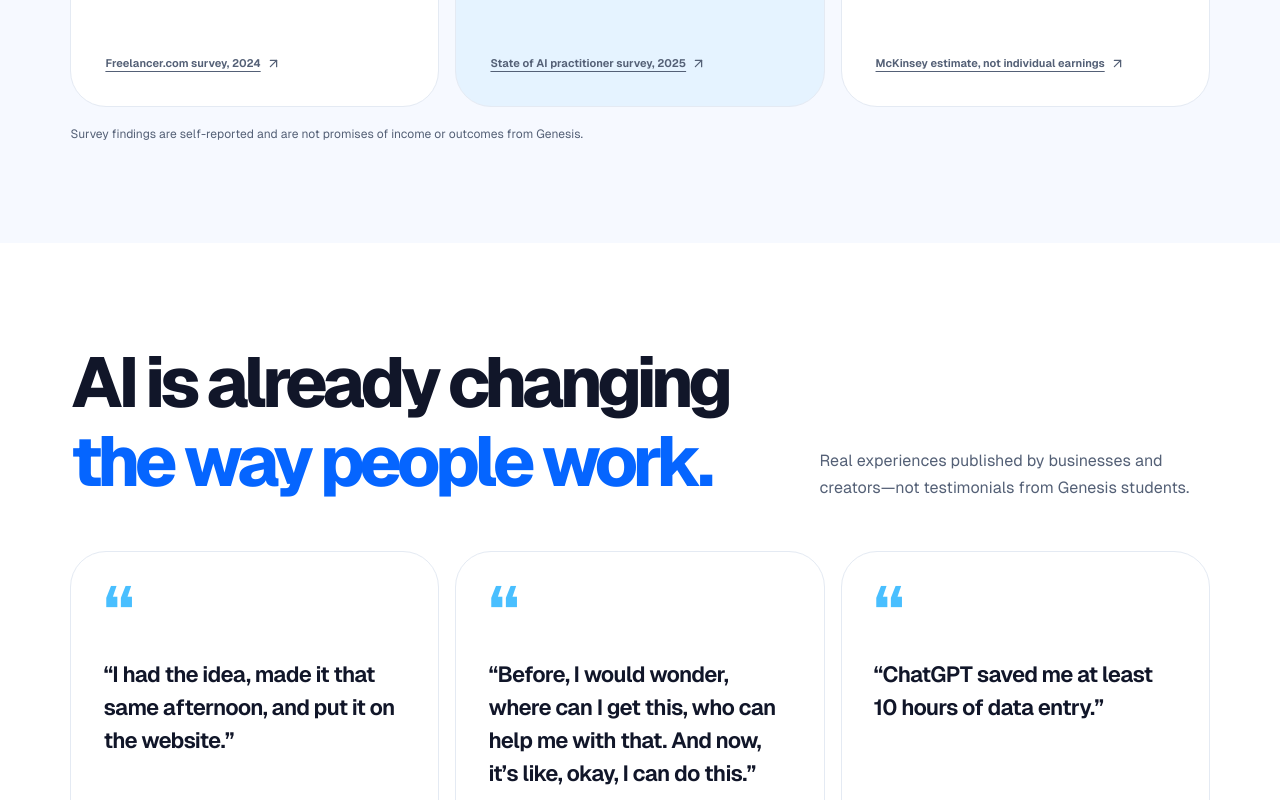
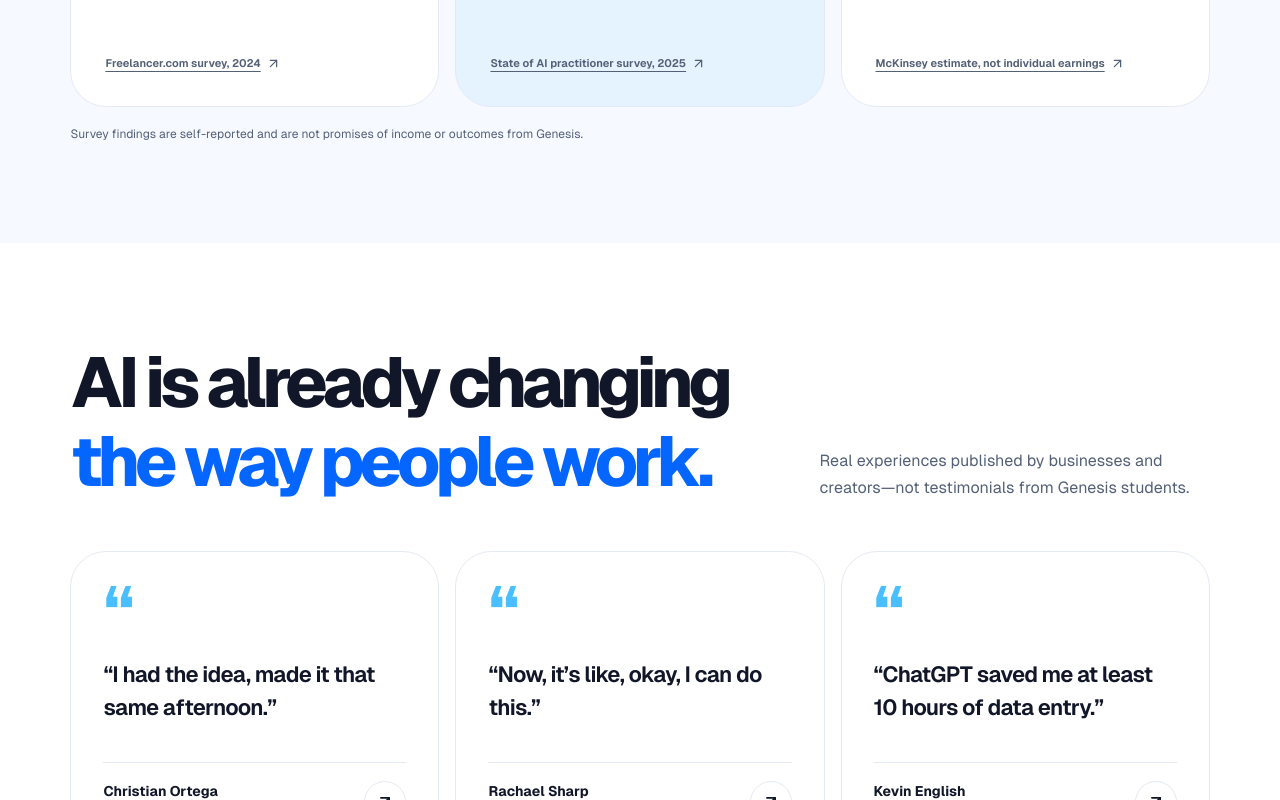
Before and after one commit to oillusionmiracle-droid/silk-studio, a Next.js app: page /futurecraft in a window 1280 px wide. Shown: the part 2000-2800 px from the top of the page. Built offline with nearby package versions, Linux system fonts and the light colour scheme; no server answers; a web font is replaced by a local one.

Commit message:
fix(futurecraft): retain scroll reveals, adjust sourced quotes and JSX copy

```diff
--- a/components/futurecraft/FuturecraftLanding.tsx
+++ b/components/futurecraft/FuturecraftLanding.tsx
@@ -1,3 +1,4 @@
+/* eslint-disable react/no-unescaped-entities -- natural marketing copy */
 'use client';
 
 import { useEffect, useRef, useState, type FormEvent, type MouseEvent } from 'react';
@@ -34,8 +35,8 @@ const tracks=[
  {n:'04',title:'Automate',desc:'Build systems that make everyday business tasks simpler and faster.',kind:'Business workflows'}
 ];
 const quotes=[
- {quote:'“I had the idea, made it that same afternoon, and put it on the website.”',name:'Christian Ortega',role:'The Original Tamale Co.',url:'https://openai.com/index/small-business-stories/'},
- {quote:'“Before, I would wonder, where can I get this, who can help me with that. And now, it’s like, okay, I can do this.”',name:'Rachael Sharp',role:'Sharp & Sharp Certified Seed',url:'https://openai.com/index/small-business-stories/'},
+ {quote:'“I had the idea, made it that same afternoon.”',name:'Christian Ortega',role:'The Original Tamale Co.',url:'https://openai.com/index/small-business-stories/'},
+ {quote:'“Now, it’s like, okay, I can do this.”',name:'Rachael Sharp',role:'Sharp & Sharp Certified Seed',url:'https://openai.com/index/small-business-stories/'},
  {quote:'“ChatGPT saved me at least 10 hours of data entry.”',name:'Kevin English',role:'Owner, Keg Built',url:'https://openai.com/index/introducing-chatgpt-small-business-program/'}
 ];
 const faqs=[
@@ -96,10 +97,9 @@ export default function FuturecraftLanding(){
   const ctx=gsap.context(()=>{
     const headline=document.querySelector('.fc-hero h1');
     if(headline){
-      const split=SplitText.create(headline,{type:'words',autoSplit:true,onSplit(self){return gsap.from(self.words,{yPercent:85,opacity:0,duration:1.05,stagger:.09,ease:'power4.out'})}});
+      SplitText.create(headline,{type:'words',autoSplit:true,onSplit(self){return gsap.from(self.words,{yPercent:85,opacity:0,duration:1.05,stagger:.09,ease:'power4.out'})}});
       gsap.from('.fc-hero-lead',{opacity:0,y:24,duration:.9,delay:.5,ease:'power3.out'});
       gsap.from('.fc-countdown',{opacity:0,y:-18,duration:.8,delay:.25,ease:'power3.out'});
-      return ()=>split.revert();
     }
     gsap.utils.toArray<HTMLElement>('.fc-animate').forEach(el=>gsap.from(el,{opacity:0,y:45,duration:.85,ease:'power3.out',scrollTrigger:{trigger:el,start:'top 90%',once:true}}));
   },root);
```
